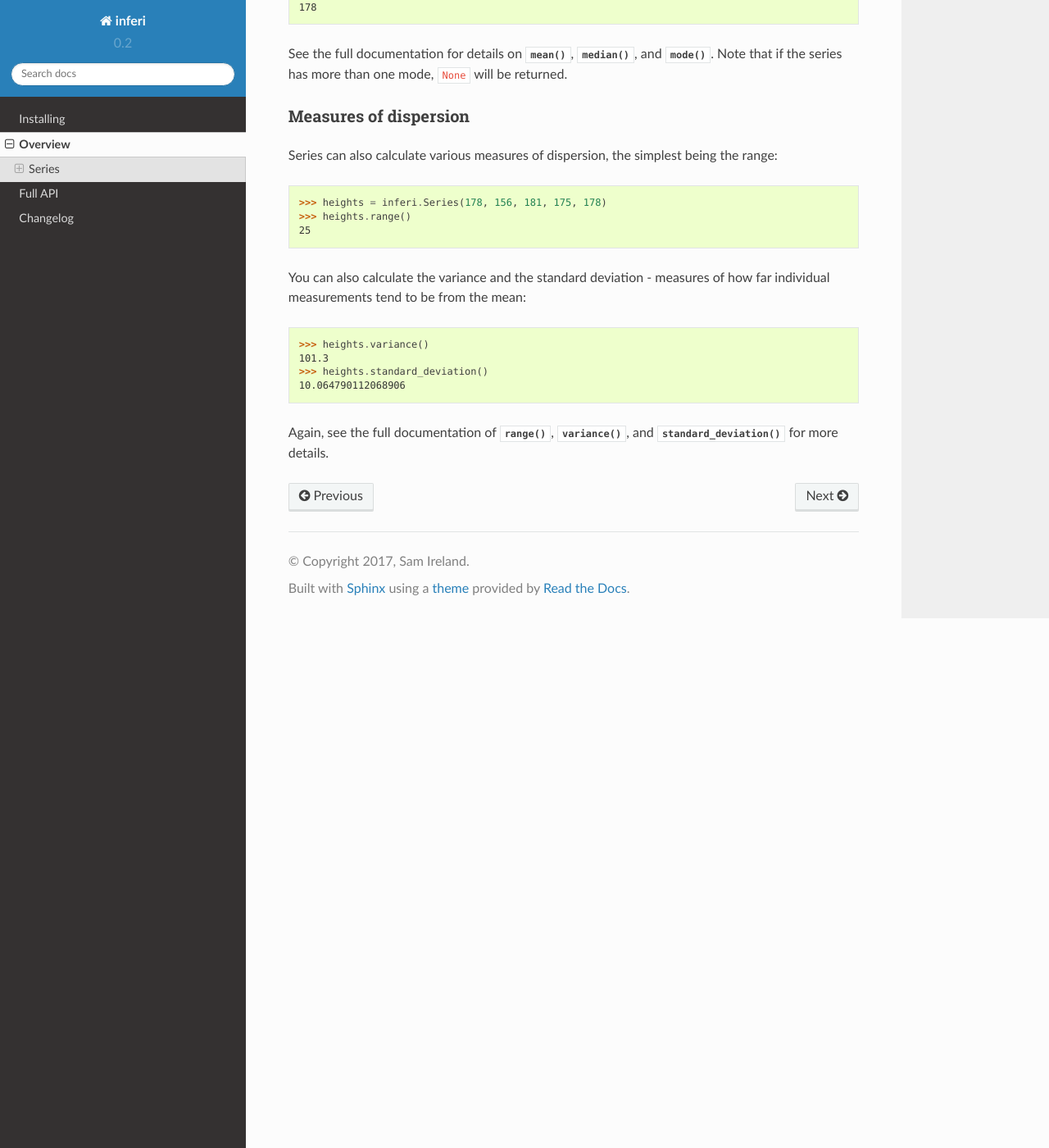
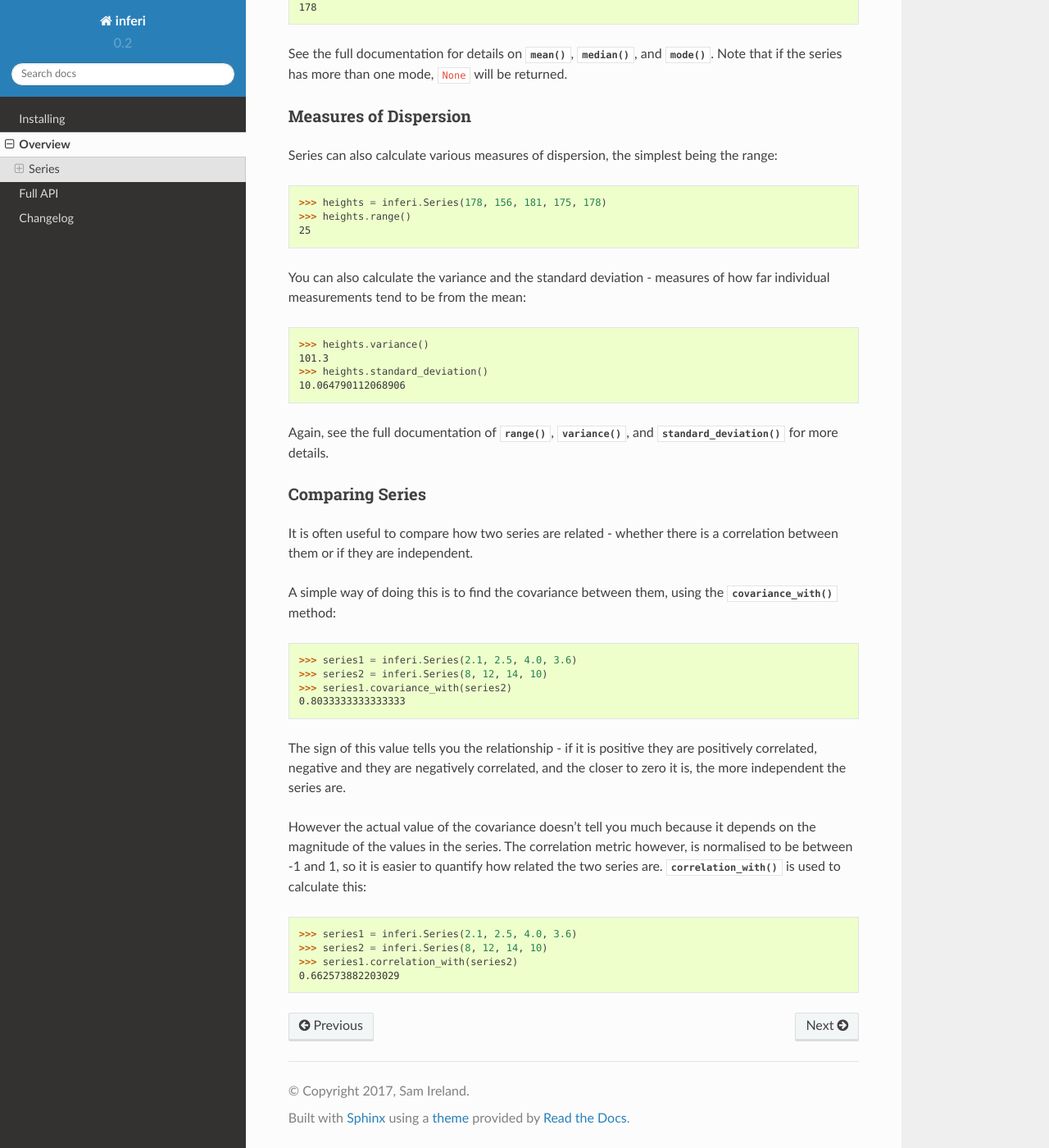
Before and after one commit to samirelanduk/inferi, a Sphinx documentation site: the page built from docs/source/overview.rst, in a window 1280 px wide and 1400 px high, scrolled down 1361 px. Shown: the whole window at 82% size. Built offline with Sphinx 7.4.7 and the Read the Docs theme 2.0.0, drawn with Linux system fonts in a browser that asks for light colours; some of the changed text lies outside the part shown.

Commit message:
Add correlation measure to overview docs

```diff
--- a/docs/source/overview.rst
+++ b/docs/source/overview.rst
@@ -47,7 +47,7 @@ property. The default is to assume the series is a sample:
     False
 
 
-Measures of centrality
+Measures of Centrality
 ######################
 
 Series have the basic measures of centrality - mean, median and range.
@@ -64,7 +64,7 @@ See the full documentation for details on :py:meth:`~.Series.mean`,
 :py:meth:`~.Series.median`, and :py:meth:`~.Series.mode`. Note that if the
 series has more than one mode, ``None`` will be returned.
 
-Measures of dispersion
+Measures of Dispersion
 ######################
 
 Series can also calculate various measures of dispersion, the simplest being
@@ -85,3 +85,32 @@ how far individual measurements tend to be from the mean:
 Again, see the full documentation of :py:meth:`~.Series.range`,
 :py:meth:`~.Series.variance`, and :py:meth:`~.Series.standard_deviation` for
 more details.
+
+Comparing Series
+################
+
+It is often useful to compare how two series are related - whether there is a
+correlation between them or if they are independent.
+
+A simple way of doing this is to find the covariance between them, using the
+:py:meth:`~.Series.covariance_with` method:
+
+    >>> series1 = inferi.Series(2.1, 2.5, 4.0, 3.6)
+    >>> series2 = inferi.Series(8, 12, 14, 10)
+    >>> series1.covariance_with(series2)
+    0.8033333333333333
+
+The sign of this value tells you the relationship - if it is positive they are
+positively correlated, negative and they are negatively correlated, and the
+closer to zero it is, the more independent the series are.
+
+However the actual value of the covariance doesn't tell you much because it
+depends on the magnitude of the values in the series. The correlation metric
+however, is normalised to be between -1 and 1, so it is easier to quantify how
+related the two series are. :py:meth:`~.Series.correlation_with` is used to
+calculate this:
+
+    >>> series1 = inferi.Series(2.1, 2.5, 4.0, 3.6)
+    >>> series2 = inferi.Series(8, 12, 14, 10)
+    >>> series1.correlation_with(series2)
+    0.662573882203029
```
